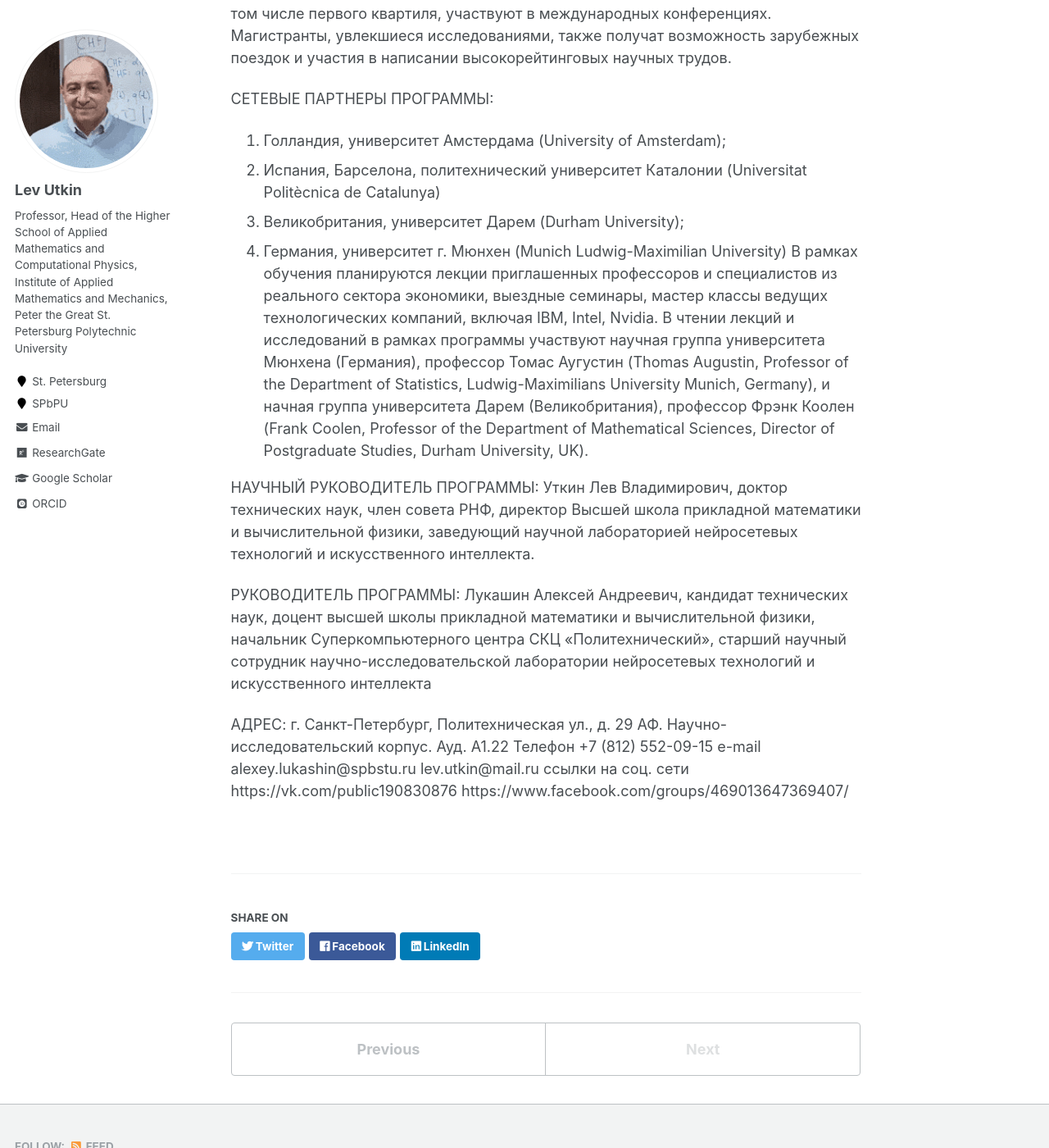
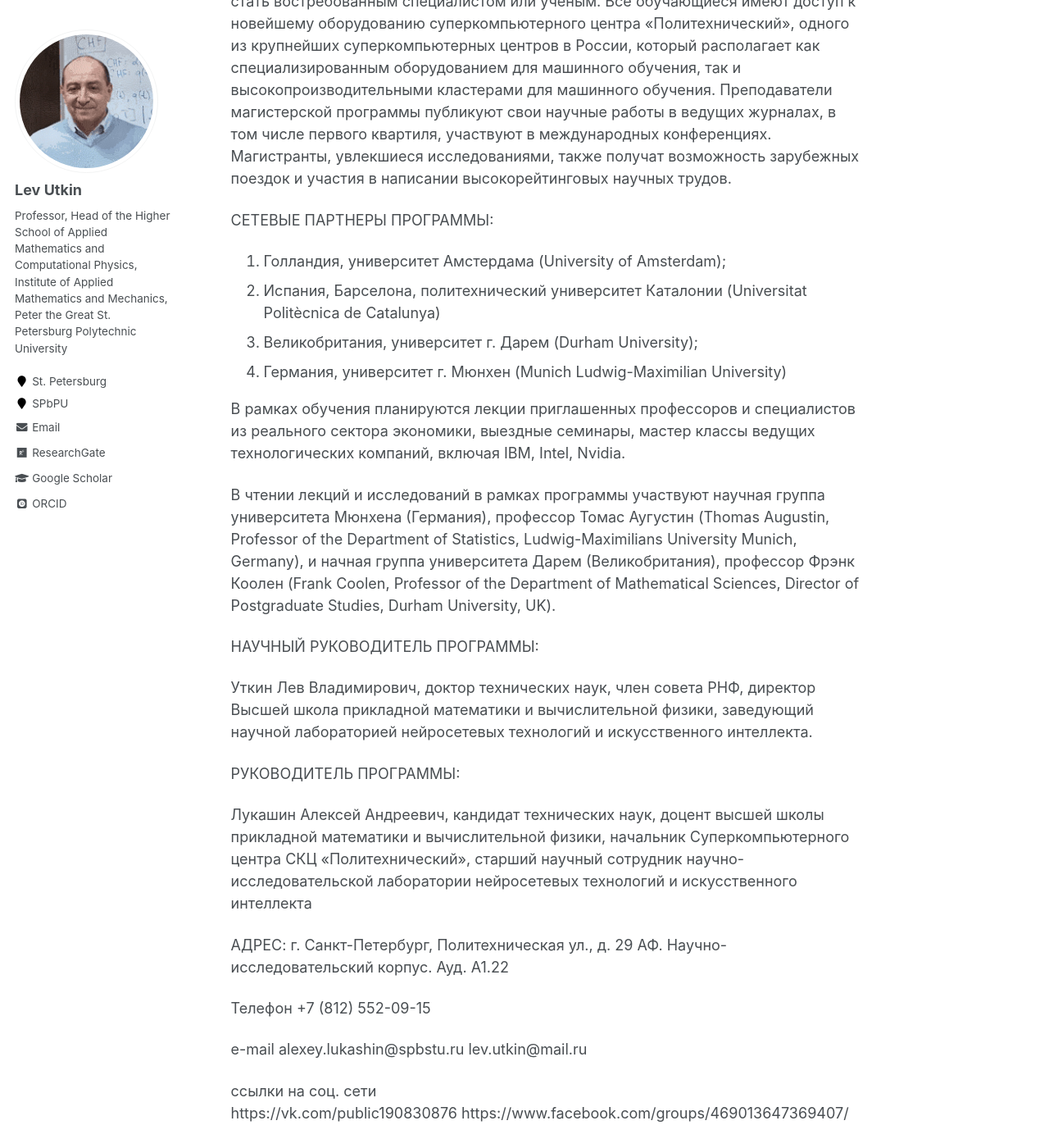
Before and after one commit to levutkin/levutkin.github.io, a Jekyll site: the page built from _teaching/Educat_1.md, in a window 1280 px wide and 1400 px high, scrolled down 2098 px. Shown: the whole window at 82% size. Built offline with Jekyll 4.4.1, drawn with Linux system fonts in a browser that asks for light colours; some web fonts are replaced; some of the changed text lies outside the part shown.

Commit message:
Update Educat_1.md

```diff
--- a/_teaching/Educat_1.md
+++ b/_teaching/Educat_1.md
@@ -9,18 +9,20 @@
 ---
 
 Высшая школа прикладной математики и вычислительной физики
-</td></tr>
+
 Институт прикладной математики и механики
-</td></tr>
+
 02.01.01 Магистерская программа:
 «Искусственный интеллект и машинное обучение»
-</td></tr>
+
 реализуется в рамках направления 02.04.01 «Математика и компьютерные науки».
 
-ОПИСАНИЕ: Программа является одной из первых важнейшего сегодня направления искусственного интеллекта. Цель программы – подготовка уникальных специалистов, будущих лидеров в области искусственного интеллекта для реализации национального проекта создания цифровой экономики. Программа призвана удовлетворить растущий спрос на экспертов в искусственном интеллекте в промышленности, медицине, финансах. Особенностью программы является сбалансированное сочетание фундаментальной и практико-ориентированной подготовки. Она охватывает не только основы искусственного интеллекта и машинного обучения, но и специальные разделы математики, ориентированные на обработку данных, философские вопросы искусственного интеллекта, элементы параллельного программирования, модели представления неопределенности и ряд других дисциплин. Практико-ориентированная подготовка основана на вовлечении крупных профильных центр и компаний в процессе обучения. Инструментальной базой программы является известный Суперкомпьютерный центр политехнического университета.
+ОПИСАНИЕ:
+Программа является одной из первых важнейшего сегодня направления искусственного интеллекта. Цель программы – подготовка уникальных специалистов, будущих лидеров в области искусственного интеллекта для реализации национального проекта создания цифровой экономики. Программа призвана удовлетворить растущий спрос на экспертов в искусственном интеллекте в промышленности, медицине, финансах. Особенностью программы является сбалансированное сочетание фундаментальной и практико-ориентированной подготовки. Она охватывает не только основы искусственного интеллекта и машинного обучения, но и специальные разделы математики, ориентированные на обработку данных, философские вопросы искусственного интеллекта, элементы параллельного программирования, модели представления неопределенности и ряд других дисциплин. Практико-ориентированная подготовка основана на вовлечении крупных профильных центр и компаний в процессе обучения. Инструментальной базой программы является известный Суперкомпьютерный центр политехнического университета.
 Программа соответствует федеральной программе «Искусственный интеллект».
 
 ДИСЦИПЛИНЫ ПРОГРАММЫ:
+
 Первый семестр
 1.	Элементы теории вероятности и линейной алгебры
 2.	Статистический анализ данных на Python и R
@@ -53,20 +55,27 @@
 СЕТЕВЫЕ ПАРТНЕРЫ ПРОГРАММЫ:
 1.	Голландия, университет Амстердама (University of Amsterdam);
 2.	Испания, Барселона, политехнический университет Каталонии (Universitat Politècnica de Catalunya)
-3.	Великобритания, университет Дарем (Durham University);
+3.	Великобритания, университет г. Дарем (Durham University);
 4.	Германия, университет г. Мюнхен (Munich Ludwig-Maximilian University)
+
 В рамках обучения планируются лекции приглашенных профессоров и специалистов из реального сектора экономики, выездные семинары, мастер классы ведущих технологических компаний, включая IBM, Intel, Nvidia.
+
 В чтении лекций и исследований в рамках программы участвуют научная группа университета Мюнхена (Германия), профессор Томас Аугустин (Thomas Augustin, Professor of the Department of Statistics, Ludwig-Maximilians University Munich, Germany), и начная группа университета Дарем (Великобритания), профессор Фрэнк Коолен (Frank Coolen, Professor of the Department of Mathematical Sciences, Director of Postgraduate Studies, Durham University, UK).
 
 НАУЧНЫЙ РУКОВОДИТЕЛЬ ПРОГРАММЫ:
+
 Уткин Лев Владимирович, доктор технических наук, член совета РНФ, директор Высшей школа прикладной математики и вычислительной физики, заведующий научной лабораторией нейросетевых технологий и искусственного интеллекта.
 
 РУКОВОДИТЕЛЬ ПРОГРАММЫ:
+
 Лукашин Алексей Андреевич, кандидат технических наук, доцент высшей школы прикладной математики и вычислительной физики, начальник Суперкомпьютерного центра СКЦ «Политехнический», старший научный сотрудник научно-исследовательской лаборатории нейросетевых технологий и искусственного интеллекта
 
 АДРЕС: г. Санкт-Петербург, Политехническая ул., д. 29 АФ. Научно-исследовательский корпус. Ауд.  А1.22
+
 Телефон +7 (812) 552-09-15
+
 e-mail alexey.lukashin@spbstu.ru      lev.utkin@mail.ru
+
 ссылки на соц. сети
 https://vk.com/public190830876
 https://www.facebook.com/groups/469013647369407/
```
